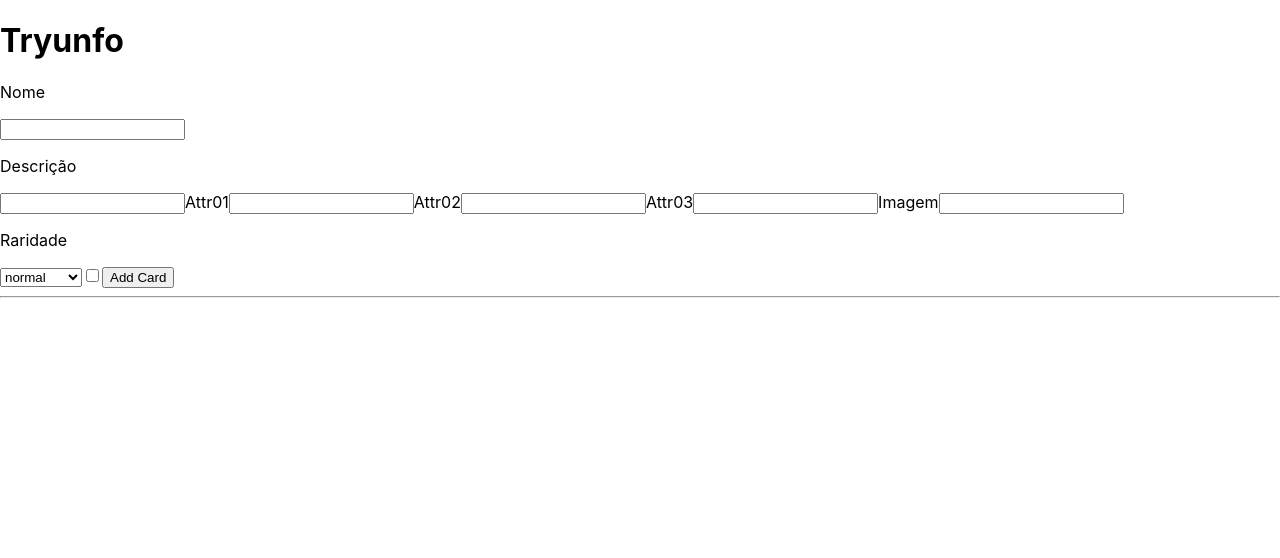
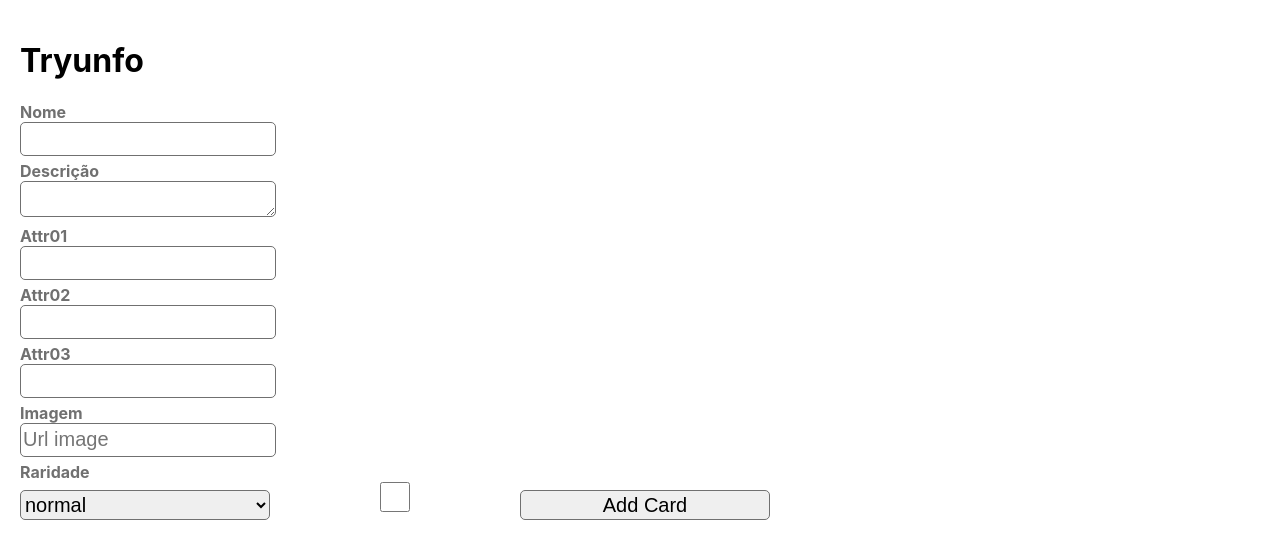
Before and after one commit to SergioEvando23/project-tryunfo, a React (Create React App) app: page / in a window 1280 px wide. Shown: the top 558 px of the page. Built offline with nearby package versions, Linux system fonts and the light colour scheme.

Commit message:
aplicado basico css

```diff
--- /dev/null
+++ b/src/App.css
@@ -0,0 +1,19 @@
+.appComponent {
+  display: flex;
+  padding: 20px;
+}
+
+input, select, button, textarea {
+  border: 1px solid #707070;
+  border-radius: 5px;
+  font-size: 20px;
+  height: 30px;
+  margin: 0%;
+  width: 250px;
+}
+
+p {
+  color: #707070;
+  font-weight: 700;
+  margin: 5px 5px 0 0;
+}
--- a/src/App.js
+++ b/src/App.js
@@ -1,14 +1,16 @@
 import React from 'react';
 import Form from './components/Form';
 import Card from './components/Card';
+import './App.css';
 
 class App extends React.Component {
   render() {
     return (
-      <div>
-        <h1>Tryunfo</h1>
-        <Form />
-        <hr />
+      <div className="appComponent">
+        <div>
+          <h1>Tryunfo</h1>
+          <Form />
+        </div>
         <Card />
       </div>
     );
--- a/src/components/Form.js
+++ b/src/components/Form.js
@@ -33,7 +33,7 @@ class Form extends React.Component {
         </label>
         <label htmlFor="description">
           <p>Descrição</p>
-          <input
+          <textarea
             value={ cardDescription }
             name="description"
             id="description"
@@ -42,8 +42,9 @@ class Form extends React.Component {
             onChange={ onInputChange }
           />
         </label>
+        <section>
           <label htmlFor="attr1">
-          Attr01
+            <p>Attr01</p>
             <input
               value={ cardAttr1 }
               name="attr1"
@@ -54,7 +55,7 @@ class Form extends React.Component {
             />
           </label>
           <label htmlFor="attr2">
-          Attr02
+            <p>Attr02</p>
             <input
               value={ cardAttr2 }
               name="attr2"
@@ -65,7 +66,7 @@ class Form extends React.Component {
             />
           </label>
           <label htmlFor="attr3">
-          Attr03
+            <p>Attr03</p>
             <input
               value={ cardAttr3 }
               name="attr3"
@@ -75,13 +76,15 @@ class Form extends React.Component {
               onChange={ onInputChange }
             />
           </label>
+        </section>
         <label htmlFor="image">
-          Imagem
+          <p>Imagem</p>
           <input
             value={ cardImage }
             name="image"
             id="image"
             type="text"
+            placeholder="Url image"
             data-testid="image-input"
             onChange={ onInputChange }
           />
@@ -106,6 +109,7 @@ class Form extends React.Component {
             name="super"
             id="super"
             type="checkbox"
+            placeholder="Super Tryunfo"
             checked={ cardTrunfo }
             data-testid="trunfo-input"
             onChange={ onInputChange }
```
Lines whose indentation alone changed are shown as unchanged.
